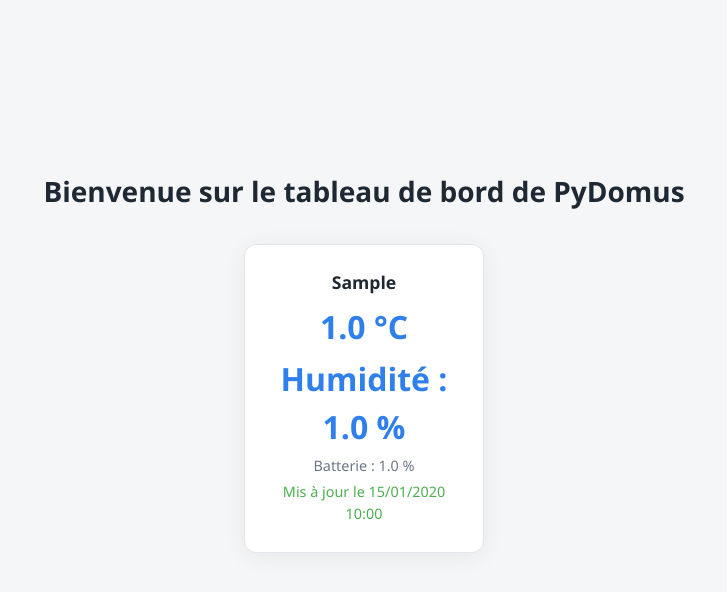
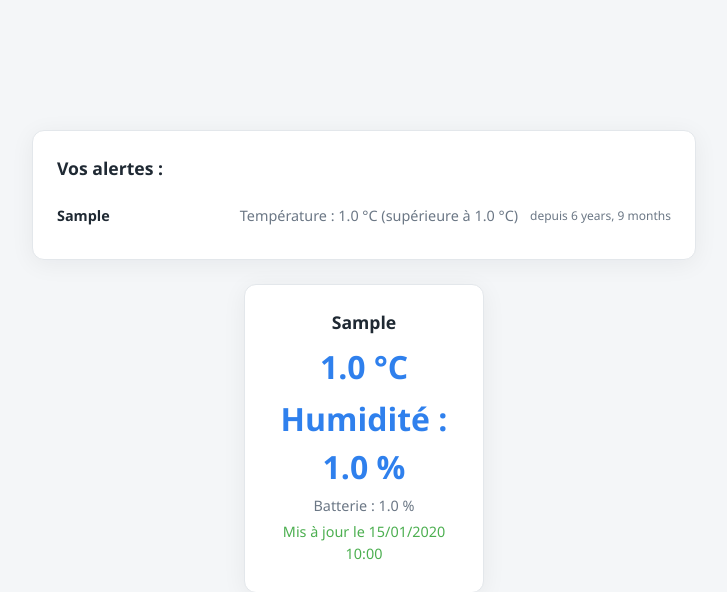
Before and after one commit to nzziw/PyDomus, a Django app: page / in a window 1280 px wide. Shown: the part 77-669 px from the top of the page, without its empty margins (276-1003 px from the left). Run offline with Django 5.2, Linux system fonts and the light colour scheme; a user stored in the database is signed in; tables that the repository leaves empty hold one stand-in row (values such as "Sample post").

Commit message:
add: display alert display in dashboard

```diff
--- a/pydomus/dashboard/templates/dashboard/index.html
+++ b/pydomus/dashboard/templates/dashboard/index.html
@@ -1,6 +1,22 @@
 {% extends 'dashboard/base_dashboard.html' %}
 {% block content %}
-    <h1>Bienvenue sur le tableau de bord de PyDomus</h1>
+    <div class="alerts-triggered-list">
+        <h2>Vos alertes :</h2>
+        <ul class="alert-list">
+            {% for alert in triggered_alerts %}
+            <li>
+                <span class="alert-device">{{ alert.device.name }}</span>
+                <span>
+                    {{ alert.get_metric_display }} : {{ alert.current_value }} {{ alert.unit }}
+                    ({{ alert.get_operator_display }} {{ alert.threshold }} {{ alert.unit }})
+                </span>
+                <small>depuis {{ alert.triggered_at|timesince }}</small>
+            </li>
+            {% empty %}
+            <li>Aucune alerte de température.</li>
+            {% endfor %}
+        </ul>
+    </div>
     <div class="sensors">
         {% for sensor in sensors %}
         <div class="sensor">
--- a/pydomus/dashboard/views.py
+++ b/pydomus/dashboard/views.py
@@ -13,7 +13,13 @@ def home_view(request):
     sensors = []
     for device in Device.objects.filter(device_type=Device.DeviceType.SENSOR):
         sensors.append({"device": device, "last_reading": device.readings.first()})
-    return render(request, "dashboard/index.html", {"sensors": sensors})
+    triggered_alerts = request.user.alerts.filter(triggered=True)
+
+    return render(
+        request,
+        "dashboard/index.html",
+        {"sensors": sensors, "triggered_alerts": triggered_alerts},
+    )
 
 
 @otp_required
--- a/pydomus/static/style.css
+++ b/pydomus/static/style.css
@@ -341,9 +341,11 @@ button:hover {
     background: var(--danger);
 }
 
-/* ---------- Formulaire de création d'alerte ---------- */
-.alert-form {
+/* ---------- alert form and alerts-triggered ---------- */
+.alert-form,
+.alerts-triggered-list {
     width: 664px;
+    max-width: 100%;
     margin-bottom: 24px;
     padding: 24px;
     text-align: left;
@@ -351,6 +353,12 @@ button:hover {
     border: 1px solid var(--border);
     border-radius: var(--radius);
     box-shadow: var(--shadow);
+}
+
+.alert-form h2,
+.alerts-triggered-list h2 {
+    margin: 0 0 16px;
+    font-size: 1.1rem;
 }
 
 .alert-form h2 {
```
